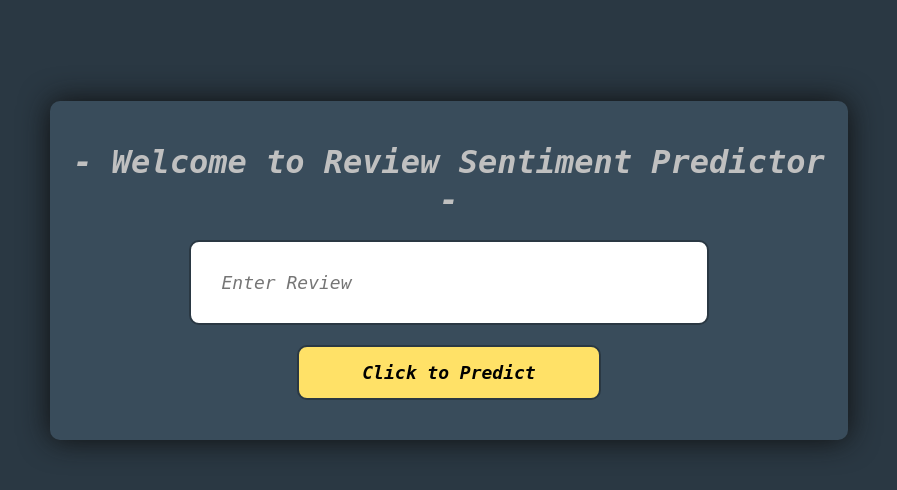
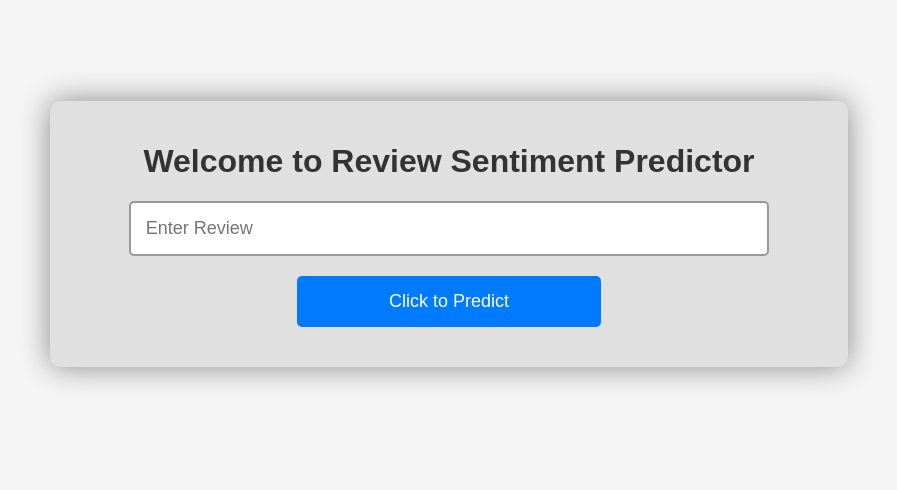
Before and after one commit to DeeprajVadhwane/NLP_projects, a Flask app: page / in a window 1280 px wide. Shown: the top 490 px of the page, without its empty margins (191-1088 px from the left). Run offline with Flask 3, Linux system fonts and the light colour scheme.

Commit message:
Sentiment

```diff
--- a/flipkart sentiment/webapp/templates/home.html
+++ b/flipkart sentiment/webapp/templates/home.html
@@ -5,13 +5,14 @@
     <meta name="viewport" content="width=device-width, initial-scale=1.0">
     <title>Document</title>
 </head>
-<body style="text-align: center; background-color: rgba(19, 35, 47, 0.9);font-family: monospace;font-style: italic;">
-    <div style="width: 60%;padding: 20px;margin: 8% auto 0;box-shadow: 0px 0px 30px #0f0f0f;border-radius: 10px;background: #394c5b;">
-        <h1 style="color: #C0C0C0;font-size: 32px;">- Welcome to Review Sentiment Predictor -</h1>
+
+<body style="text-align: center; background-color: #f5f5f5; font-family: Arial, sans-serif;">
+    <div style="width: 60%; padding: 20px; margin: 8% auto 0; box-shadow: 0px 0px 30px #888888; border-radius: 10px; background: #e0e0e0;">
+        <h1 style="color: #333333; font-size: 32px;">Welcome to Review Sentiment Predictor </h1>
 
         <form action="/prediction" method="post">
-            <input type="text" name="reviews" placeholder="Enter Review" style="font-style: italic;padding: 30px;width: 60%;margin-bottom: 20px;border-radius: 10px;font-size: 18px;font-family: monospace;border:2px solid #2a3843;"><br>
-            <input type="submit" value="Click to Predict" style="font-style: italic;background: #ffe167;font-weight: bold;padding: 15px;width: 40%;margin-bottom: 20px;border-radius: 10px;font-size: 18px;font-family: monospace;cursor: pointer;border:2px solid #2a3843;">
+            <input type="text" name="reviews" placeholder="Enter Review" style="padding: 15px; width: 80%; margin-bottom: 20px; border-radius: 5px; font-size: 18px; font-family: Arial, sans-serif; border: 2px solid #999999;"><br>
+            <input type="submit" value="Click to Predict" style="background: #007bff; color: #ffffff; padding: 15px; width: 40%; margin-bottom: 20px; border-radius: 5px; font-size: 18px; font-family: Arial, sans-serif; cursor: pointer; border: none;">
         </form>
     </div>
 </body>
```
Also changed, not shown: flipkart sentiment/webapp/requirements.txt (added, +61 -0 lines), flipkart sentiment/webapp/templates/output.html (+5 -4 lines), 6 other files.
